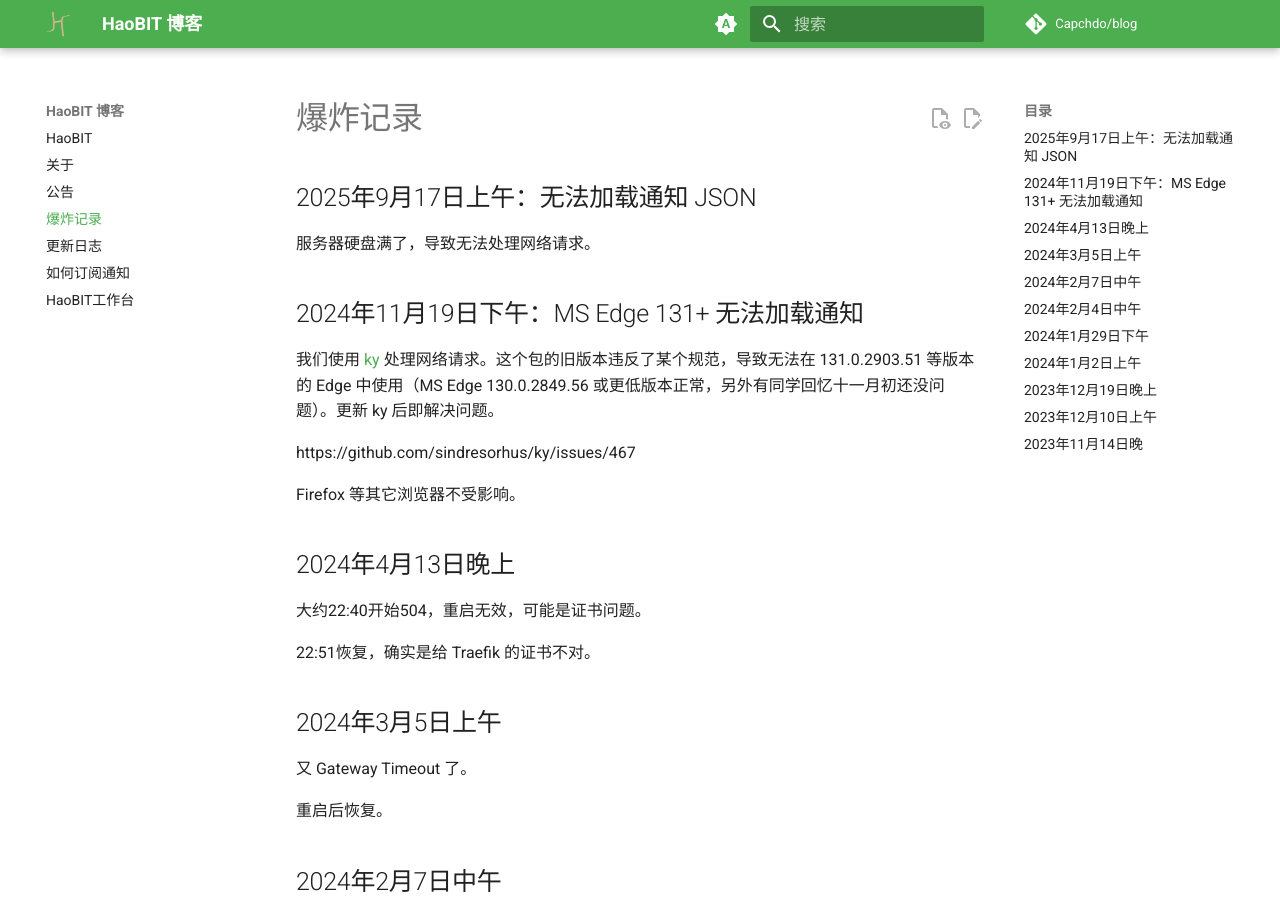
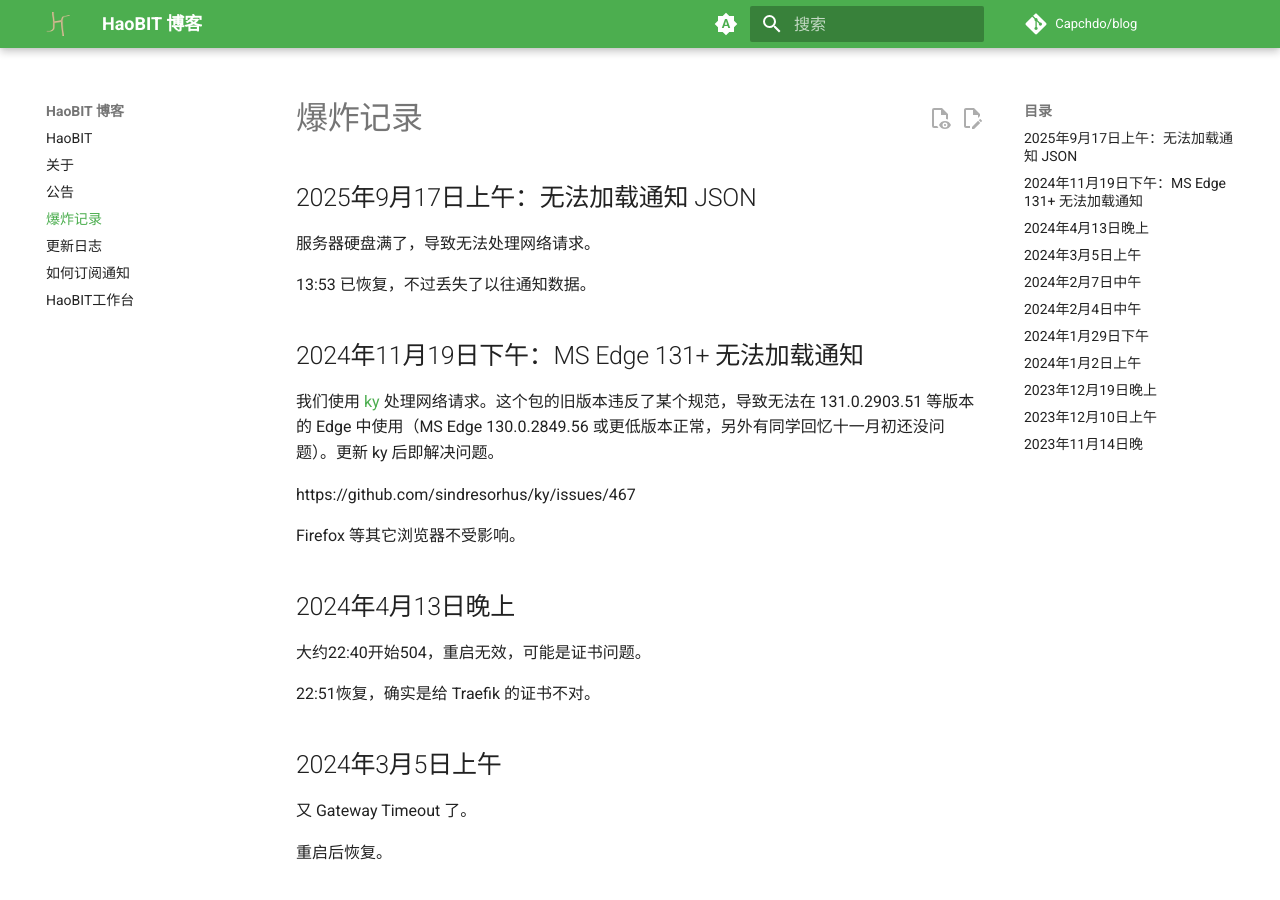
Before and after one commit to Capchdo/blog, an MkDocs documentation site: the page built from docs/down.md, in a window 1280 px wide and 900 px high. Built offline with MkDocs 1.6.1 and Material for MkDocs 9.7.7, drawn with Linux system fonts in a browser that asks for light colours; comment, search, counter and statistics services are not loaded.

Commit message:
爆炸：已恢复

```diff
--- a/docs/down.md
+++ b/docs/down.md
@@ -3,6 +3,8 @@
 ## 2025年9月17日上午：无法加载通知 JSON
 
 服务器硬盘满了，导致无法处理网络请求。
+
+13:53 已恢复，不过丢失了以往通知数据。
 
 ## 2024年11月19日下午：MS Edge 131+ 无法加载通知
 
```
